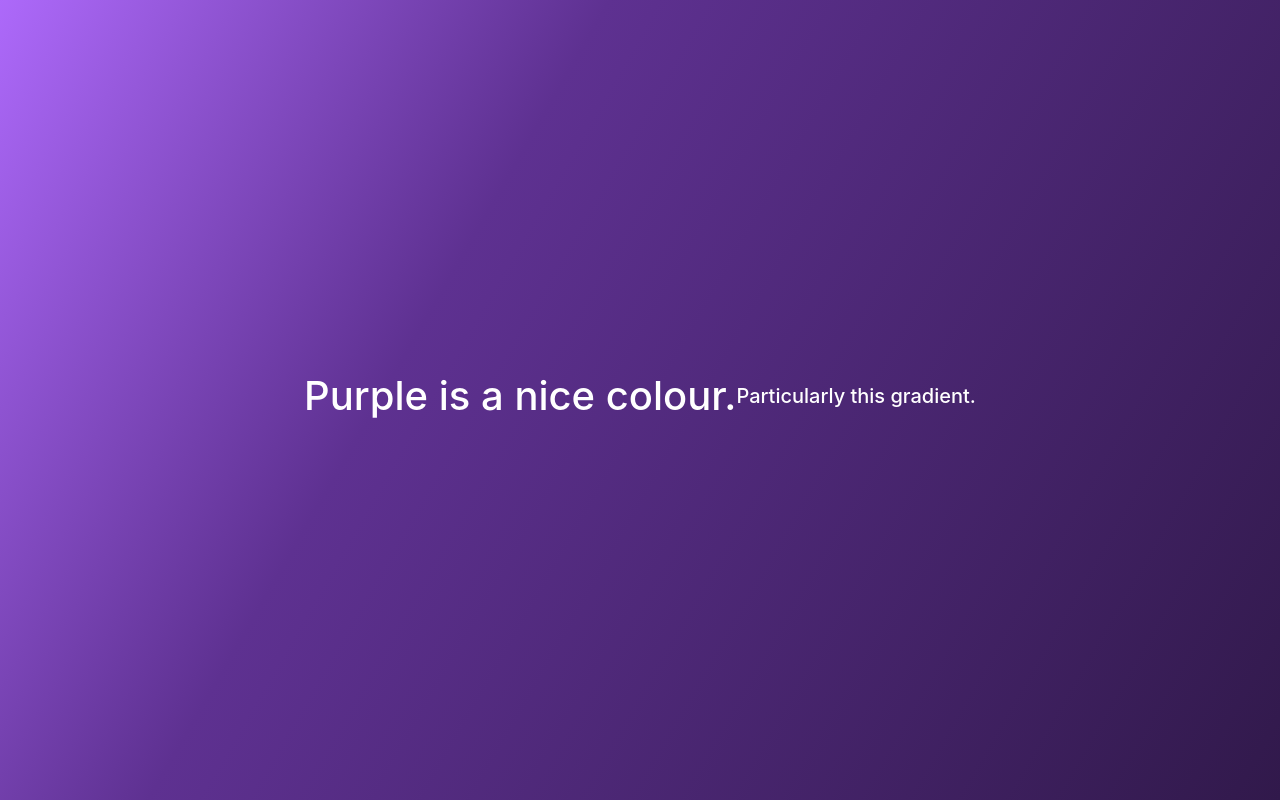
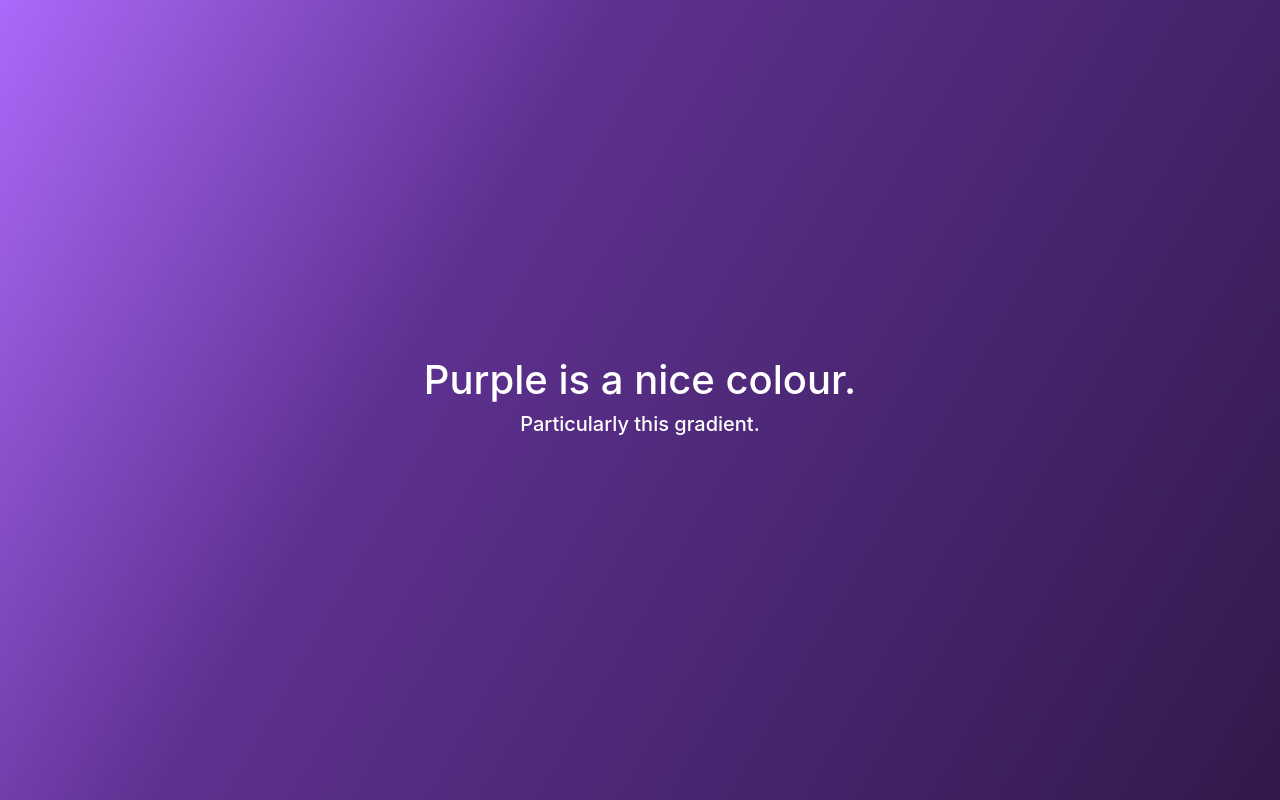
Before and after one commit to enact-lang/enact-lang.github.io, a plain HTML site: page index.html in a window 1280 px wide. Drawn offline with nearby package versions, Linux system fonts and the light colour scheme.

Commit message:
Update index.html

```diff
--- a/index.html
+++ b/index.html
@@ -37,8 +37,10 @@
 </head>
 
 <body class="text-center">
-  <h1 style="color:white">Purple is a nice colour.&#10;</h1>
-  <h5 style="color:white">Particularly this gradient.</h5>
+  <div style="display:block">
+    <h1 style="color:white">Purple is a nice colour.</h1>
+    <h5 style="color:white">Particularly this gradient.</h5>
+  </div>
 
   <!-- Bootstrap JS -->
   <script src="https://code.jquery.com/jquery-3.3.1.slim.min.js" integrity="sha384-q8i/X+965DzO0rT7abK41JStQIAqVgRVzpbzo5smXKp4YfRvH+8abtTE1Pi6jizo" crossorigin="anonymous"></script>
```
